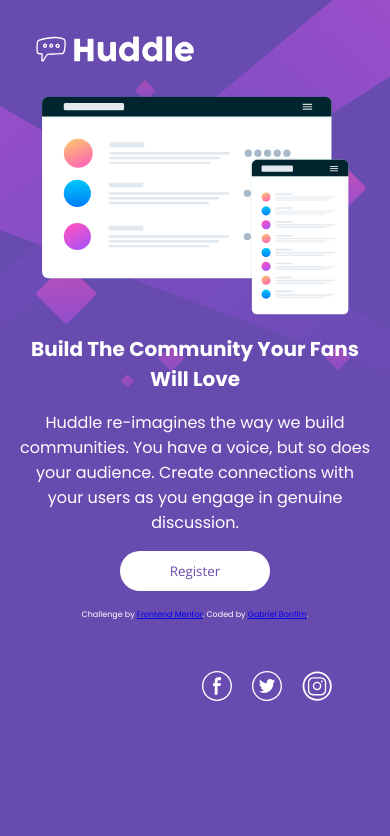
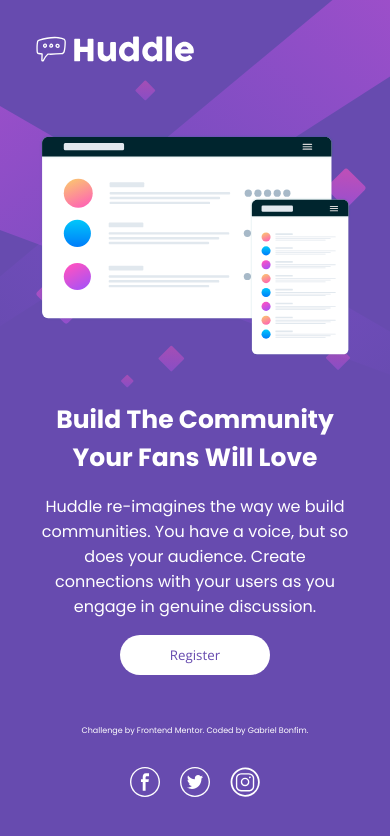
Before and after one commit to bonfimwebdev/hfmsinglelandingpage, a plain HTML site: page index.html in a window 390 px wide. Drawn offline with nearby package versions, Linux system fonts and the light colour scheme.

Commit message:
Concluído!

```diff
--- a/index.html
+++ b/index.html
@@ -23,7 +23,7 @@
     </main>
 
     <footer>
-        <p class="footer-text">Challenge by <a href="https://www.frontendmentor.io/?ref=challenge">Frontend Mentor</a>. Coded by <a href="https://github.com/bonfimwebdev">Gabriel Bonfim</a>.</p>
+        <div><p class="footer-text">Challenge by <a href="https://www.frontendmentor.io/?ref=challenge">Frontend Mentor</a>. Coded by <a href="https://github.com/bonfimwebdev">Gabriel Bonfim</a>.</p></div>
         <div class="icons-container">
             <a href="#"><img src="./img/facebook-icon.svg" alt="Facebook icon" class="social-icon"></a>
             <a href="#"><img src="./img/twitter-icon.svg" alt="Twitter icon" class="social-icon"></a>
--- a/style.css
+++ b/style.css
@@ -38,7 +38,7 @@ h1, p {
 
 /*Texto do footer*/
 .footer-text {
-    padding: 10px;
+    margin: 20px;
     font-size: 8px;
     text-align: center;
 }
@@ -47,13 +47,29 @@ h1, p {
 .icons-container {
     display: flex;
     justify-content: flex-end;
-    margin: 30px 40px 0 0;
+    /*margin: 30px 40px 0 0;*/
 }
 
 .social-icon {
     filter: invert(1);
     width: 30px;
     margin: 10px;
+}
+
+.footer-text {
+    font-size: 12px;
+}
+
+footer {
+    margin: 30px;
+    display: flex;
+    flex-wrap: nowrap;
+    justify-content: flex-end;
+}
+
+footer a {
+    text-decoration: none;
+    color: #fff;
 }
 
 /************TELAS PEQUENAS************/
@@ -64,23 +80,20 @@ body {
 }
 
 /*Conteúdo da main*/
-.illustration-wrapper {
-    margin: auto;
-    width: 80vw;
-}
-
-.illustration {
+.illustration-wrapper, .illustration {
+    margin: 20px auto;
     width: 80vw;
 }
 
 .main-text {
     margin: auto;
-    width: 90vw;
+    width: 80vw;
     text-align: center;
 }
 
 h1 {
-    font-size: 20px;
+    font-size: 25px;
+    font-weight: bold;
 }
 
 p {
@@ -91,8 +104,24 @@ p {
     margin: auto;
 }
 
-.social-icon {
-    width: 30px;
+.icons-container {
+    display: flex;
+    flex-wrap: nowrap;
+    justify-content: center;
+}
+
+footer {
+    flex-wrap: wrap;
+    justify-content: center;
+}
+
+.footer-text {
+    font-size: 8px;
+}
+
+footer a:active{
+    background-color: #e882e8;
+    color: #fff;
 }
 
 }
@@ -115,19 +144,23 @@ main {
     justify-content: space-between;
 }
 
+.register-button:hover, .footer-text a:hover{
+    background-color: #e882e8;
+    color: #fff;
+}
+
+
 .illustration-wrapper, .illustration {
     width: 50vw;
+    margin: 0 10px 0;
 }
 
 .illustration-wrapper {
     padding: 100px 50px 0 100px;
 }
 
-.main-text{
+.main-text {
     width: 30vw;
-}
-
-.main-text {
     padding: 100px 100px 0 0;
 }
 
@@ -138,4 +171,5 @@ h1 {
 p {
     font-size: 13px;
 }
+
 }
```
